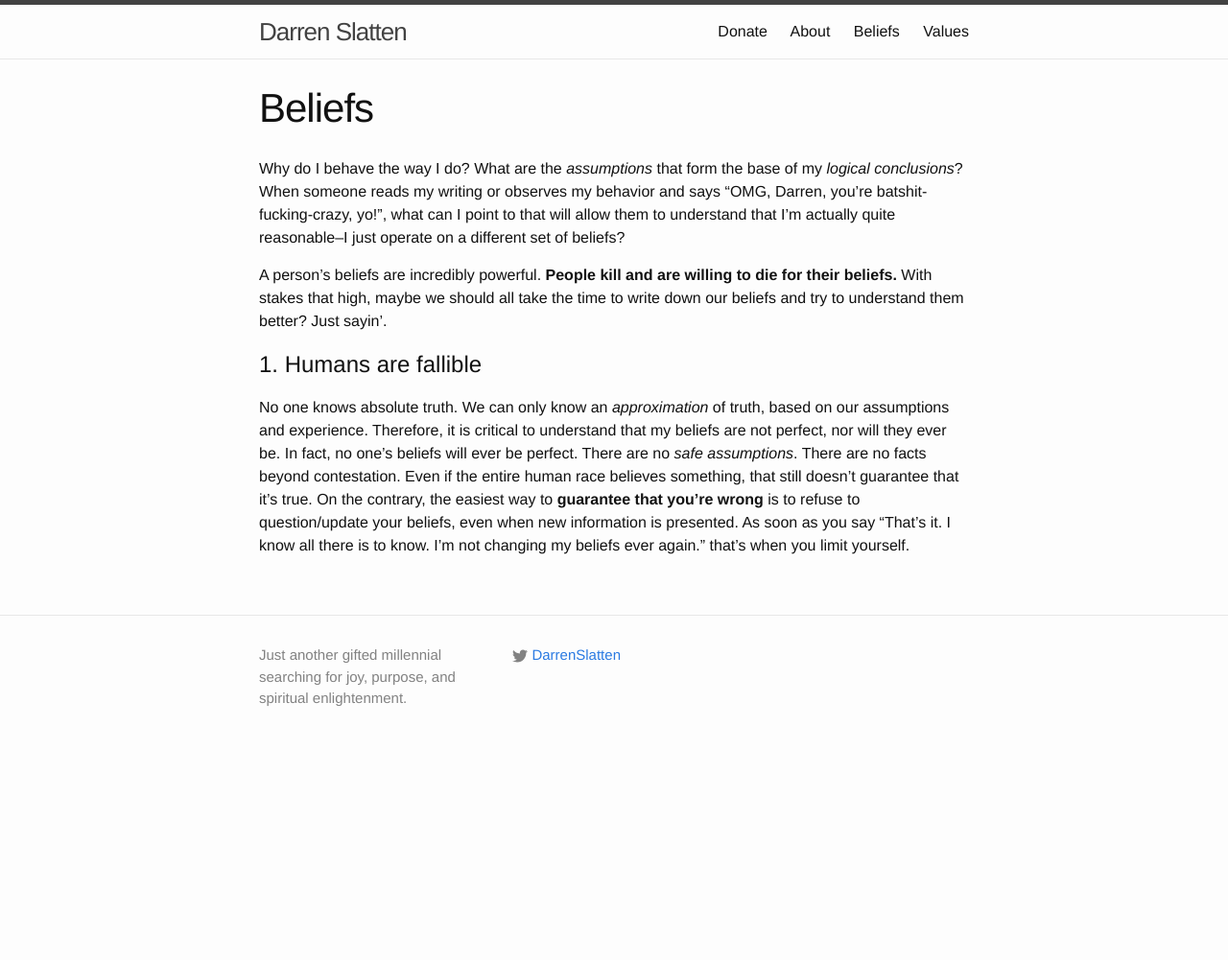
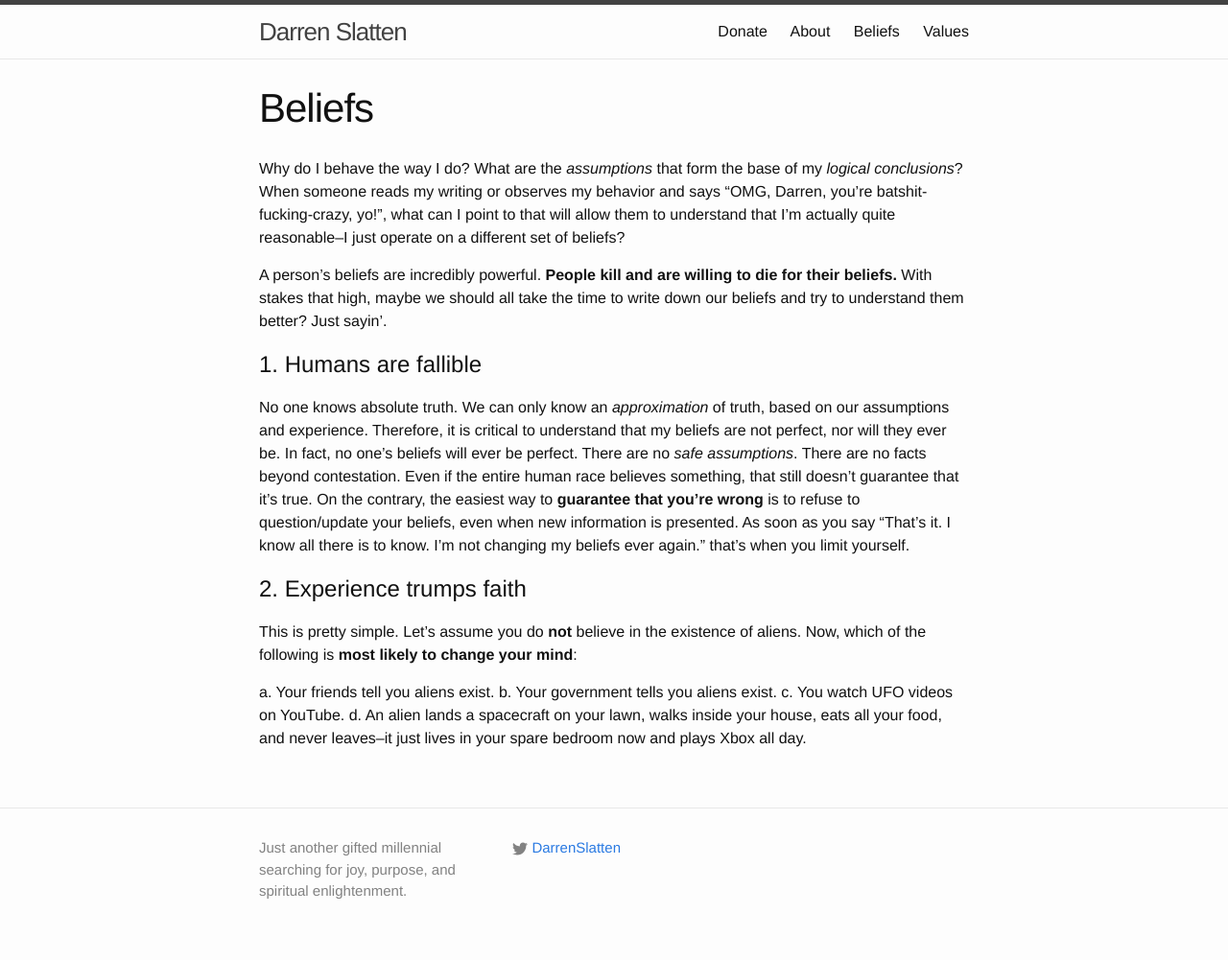
Before and after one commit to dslatten/dslatten.github.io, a Jekyll site: the page built from beliefs.md, in a window 1280 px wide. Shown: the whole page at 96% size. Built offline with Jekyll 4.4.1, drawn with Linux system fonts in a browser that asks for light colours; before the commit the page ends 900 px from its top, so only the background shows below that.

Commit message:
Edited beliefs
Added "Experience trumps faith"

```diff
--- a/beliefs.md
+++ b/beliefs.md
@@ -11,3 +11,12 @@ A person's beliefs are incredibly powerful. <strong>People kill and are willing
 # 1. Humans are fallible
 
 No one knows absolute truth. We can only know an <em>approximation</em> of truth, based on our assumptions and experience. Therefore, it is critical to understand that my beliefs are not perfect, nor will they ever be. In fact, no one's beliefs will ever be perfect. There are no <em>safe assumptions</em>. There are no facts beyond contestation. Even if the entire human race believes something, that still doesn't guarantee that it's true. On the contrary, the easiest way to <strong>guarantee that you're wrong</strong> is to refuse to question/update your beliefs, even when new information is presented. As soon as you say "That's it. I know all there is to know. I'm not changing my beliefs ever again." that's when you limit yourself.
+
+# 2. Experience trumps faith
+
+This is pretty simple. Let's assume you do <strong>not</strong> believe in the existence of aliens. Now, which of the following is <strong>most likely to change your mind</strong>:
+
+a. Your friends tell you aliens exist.
+b. Your government tells you aliens exist.
+c. You watch UFO videos on YouTube.
+d. An alien lands a spacecraft on your lawn, walks inside your house, eats all your food, and never leaves--it just lives in your spare bedroom now and plays Xbox all day.
```
